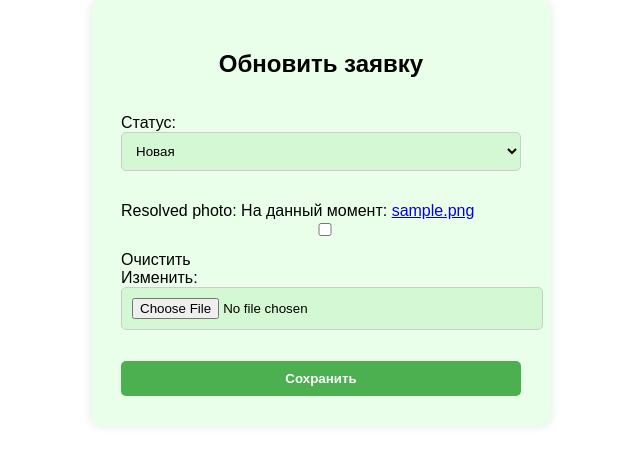
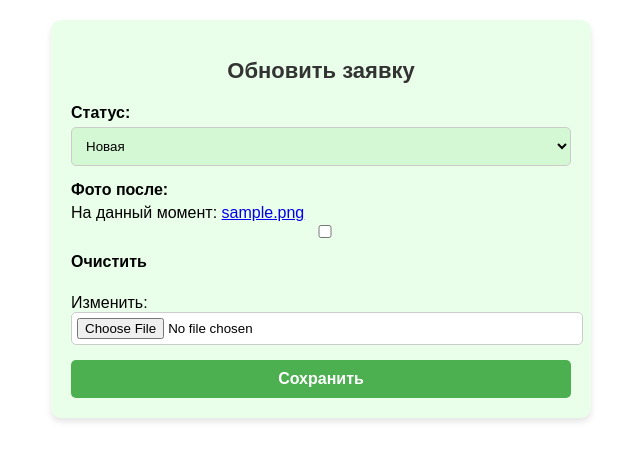
Before and after one commit to booom8/truereportpp, a Django app: page /update_report/1/ in a window 1280 px wide. Shown: the top 465 px of the page, without its empty margins (319-959 px from the left). Run offline with Django 5.2, Linux system fonts and the light colour scheme; the first user in the database is signed in; tables that the repository leaves empty hold one stand-in row (Sample ...).

Commit message:
доделан основной функционал пользователя и админа

```diff
--- a/myproject/myapp/forms.py
+++ b/myproject/myapp/forms.py
@@ -3,17 +3,30 @@ from .models import Report
 from django.contrib.auth.forms import UserCreationForm, AuthenticationForm
 from django.contrib.auth.models import User
 
+
 class ReportForm(forms.ModelForm):
     class Meta:
         model = Report
-        fields = ['title', 'description', 'category', 'photo']
+        fields = ['title', 'description', 'category', 'photo', 'rejection_reason']
         widgets = {
             'title': forms.TextInput(attrs={'class': 'form-control'}),
             'description': forms.Textarea(attrs={'class': 'form-control'}),
             'category': forms.Select(attrs={'class': 'form-control'}),
             'photo': forms.ClearableFileInput(attrs={'class': 'form-control'}),
+            'status': forms.Select(attrs={'class': 'form-control'}),
+            'rejection_reason': forms.Textarea(attrs={'class': 'form-control', 'rows': 3}),
         }
 
+    def clean(self):
+        cleaned_data = super().clean()
+        status = cleaned_data.get("status")
+        rejection_reason = cleaned_data.get("rejection_reason")
+
+        if status == "rejected" and not rejection_reason:
+            self.add_error('rejection_reason', "Необходимо указать причину отклонения!")
+
+        # Теперь причина отклонения сохраняется, даже если статус менялся.
+        return cleaned_data
 
 
 class RegisterForm(UserCreationForm):
@@ -41,7 +54,7 @@ class ReportUpdateForm(forms.ModelForm):
 class ReportAdminForm(forms.ModelForm):
     class Meta:
         model = Report
-        fields = ['status', 'resolved_photo']
+        fields = ['status', 'resolved_photo', 'rejection_reason']
 
     def clean_status(self):
         """ Проверяем, можно ли изменить статус на 'Решена' """
--- a/myproject/myapp/models.py
+++ b/myproject/myapp/models.py
@@ -19,6 +19,7 @@ class Report(models.Model):
     description = models.TextField(verbose_name="Описание")
     category = models.CharField(max_length=50, choices=CATEGORY_CHOICES, verbose_name="Категория")
     status = models.CharField(max_length=20, choices=STATUS_CHOICES, default='new', verbose_name="Статус")
+    rejection_reason = models.TextField(blank=True, null=True, verbose_name="Причина отклонения") # Новое поле!
     photo = models.ImageField(upload_to='reports/', blank=True, null=True)
     resolved_photo = models.ImageField(upload_to='reports/resolved/', blank=True, null=True)
     created_at = models.DateTimeField(auto_now_add=True)
--- a/myproject/myapp/templates/update_report.html
+++ b/myproject/myapp/templates/update_report.html
@@ -6,6 +6,87 @@
     <meta name="viewport" content="width=device-width, initial-scale=1.0">
     <title>Обновить заявку</title>
     <link rel="stylesheet" href="{% static 'css/styles.css' %}">
+    <style>
+        .update-request {
+            background-color: #eaffea;
+            padding: 20px;
+            border-radius: 10px;
+            max-width: 500px;
+            margin: 20px auto;
+            box-shadow: 0 4px 6px rgba(0, 0, 0, 0.1);
+        }
+
+        .update-request h2 {
+            text-align: center;
+            color: #333;
+            font-size: 22px;
+        }
+
+        .update-request form p {
+            margin-bottom: 15px;
+        }
+
+        .form-control {
+            width: 100%;
+            padding: 10px;
+            margin-top: 5px;
+            border-radius: 5px;
+            border: 1px solid #ccc;
+            font-size: 16px;
+            transition: border-color 0.3s ease-in-out;
+        }
+
+        .form-control:focus {
+            border-color: #4caf50;
+            outline: none;
+        }
+
+        textarea.form-control {
+            min-height: 100px;
+            resize: vertical;
+        }
+
+        label {
+            font-weight: bold;
+            margin-bottom: 5px;
+            display: block;
+        }
+
+        select.form-control {
+            appearance: none;
+            background-color: #fff;
+            cursor: pointer;
+        }
+
+        input[type="file"] {
+            width: 100%;
+            padding: 5px;
+            border: 1px solid #ccc;
+            border-radius: 5px;
+            background: #fff;
+            cursor: pointer;
+        }
+
+        button {
+            width: 100%;
+            padding: 12px;
+            background-color: #4caf50;
+            border: none;
+            color: white;
+            font-size: 16px;
+            border-radius: 5px;
+            cursor: pointer;
+            transition: background 0.3s ease-in-out;
+        }
+
+        button:hover {
+            background-color: #45a049;
+        }
+
+        .hidden {
+            display: none;
+        }
+    </style>
 </head>
 <body>
     <main>
@@ -13,10 +94,43 @@
             <h2>Обновить заявку</h2>
             <form method="post" enctype="multipart/form-data">
                 {% csrf_token %}
-                {{ form.as_p }}
+
+                <label for="id_status">Статус:</label>
+                {{ form.status }}
+
+                <div id="rejection_reason_container" style="display: none;">
+                    <label for="id_rejection_reason">Причина отклонения:</label>
+                    {{ form.rejection_reason }}
+                </div>
+
+                <label for="id_resolved_photo">Фото после:</label>
+                {{ form.resolved_photo }}
+
                 <button type="submit">Сохранить</button>
             </form>
         </section>
     </main>
+    <script>
+        document.addEventListener("DOMContentLoaded", function() {
+            let statusField = document.querySelector("#id_status"); // Поле выбора статуса
+            let reasonContainer = document.querySelector("#rejection_reason_container"); // Блок с причиной
+            let reasonField = document.querySelector("#id_rejection_reason"); // Само поле ввода
+
+            function toggleReasonField() {
+                console.log("Статус изменён:", statusField.value); // Логируем статус
+                if (statusField.value === "rejected") {
+                    reasonContainer.style.display = "block"; // Показываем поле
+                    console.log("Поле причины отклонения Показано");
+                } else {
+                    reasonContainer.style.display = "none"; // Скрываем поле
+                    reasonField.value = reasonField.value || "";
+                    console.log("Поле причины отклонения Скрыто");
+                }
+            }
+
+            statusField.addEventListener("change", toggleReasonField);
+            toggleReasonField(); // Вызываем при загрузке страницы
+        });
+    </script>
 </body>
 </html>
--- a/myproject/myapp/views.py
+++ b/myproject/myapp/views.py
@@ -28,12 +28,18 @@ def report_view(request):
     if request.method == "POST":
         form = ReportForm(request.POST, request.FILES)
         if form.is_valid():
-            form.save()
-            return redirect('createreport')  # После успешного добавления заявки перенаправляем
+            report = form.save(commit=False)  # Создаем объект, но пока не сохраняем
+            report.status = "new"  # Присваиваем статус вручную
+            report.save()  # Теперь сохраняем
+            return redirect('createreport')
+        else:
+            print(f"❌ Ошибки формы: {form.errors}")
+
     else:
         form = ReportForm()
 
     return render(request, 'report.html', {'form': form})
+
 
 def register_view(request):
     if request.method == "POST":
@@ -90,21 +96,6 @@ def createreport(request):
     return render(request, 'createreport.html', {'reports': reports})
 
 
-def update_report(request, report_id):
-    report = get_object_or_404(Report, id=report_id)
-
-    if request.method == "POST":
-        form = ReportUpdateForm(request.POST, request.FILES, instance=report)
-        if form.is_valid():
-            form.save()
-            return redirect('createreport')  # Перенаправляем на страницу всех заявок
-
-    else:
-        form = ReportUpdateForm(instance=report)
-
-    return render(request, 'update_report.html', {'form': form, 'report': report})
-
-
 @login_required
 def personal_cabinet(request):
     reports = Report.objects.filter(user=request.user) if not request.user.is_staff else Report.objects.all()
@@ -112,6 +103,7 @@ def personal_cabinet(request):
 
 @login_required
 def update_report(request, report_id):
+    print(f"🔹 Обновление заявки {report_id}")
     report = get_object_or_404(Report, id=report_id)
 
     # Проверяем, что только админ может редактировать заявки
@@ -120,15 +112,23 @@ def update_report(request, report_id):
         return redirect('lk')
 
     if request.method == "POST":
+        print(f"📥 Данные POST: {request.POST}")
+        print(f"📥 Данные FILES: {request.FILES}")
+
         form = ReportAdminForm(request.POST, request.FILES, instance=report)
         if form.is_valid():
+            print(f"✅ Данные перед сохранением: {form.cleaned_data}")
             form.save()
             messages.success(request, "Заявка успешно обновлена!")
             return redirect('lk')
+        else:
+            print(f"❌ Ошибки формы: {form.errors}")
+
     else:
         form = ReportAdminForm(instance=report)
 
     return render(request, 'update_report.html', {'form': form, 'report': report})
+
 
 @login_required
 def delete_report(request, report_id):
```
Also changed, not shown: myproject/myapp/templates/createreport.html (+10 -4 lines), myproject/myapp/templates/index.html (+6 -5 lines), myproject/myapp/templates/lk.html (+12 -10 lines), myproject/media/reports/444_KM3yAGU.jpg (added), myproject/media/reports/444_NFpJme3.jpg (added), myproject/media/reports/444_ZddXH89.jpg (added), myproject/media/reports/444_yCVIp1J.jpg (added), myproject/media/reports/resolved/55467_6hsdqSK.jpg (added), myproject/myapp/migrations/0005_report_rejection_reason.py (added), myproject/myapp/migrations/0006_alter_report_rejection_reason.py (added).
